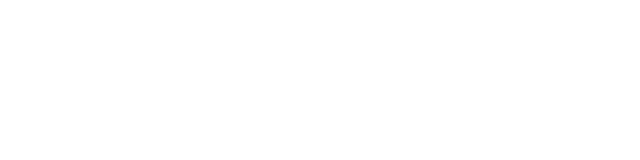
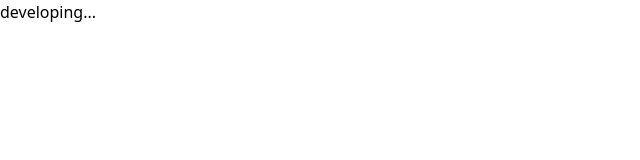
Before and after one commit to Charitha-Prabashwara/BloodDonation-FrontEnd, a React (Vite) app: page /aboutus in a window 1280 px wide. Before the commit this address had no page. Shown: the top 160 px of the page, without its empty margins (0-640 px from the left). Built offline with nearby package versions, Linux system fonts and the light colour scheme.

Commit message:
create 404 page and add new guest routs

```diff
--- a/src/Routes/guest.routes.jsx
+++ b/src/Routes/guest.routes.jsx
@@ -1,11 +1,15 @@
 import { BrowserRouter as GuestBrowserRouter, Route, Routes } from 'react-router-dom';
 import  Home from '../pages/Home';
+import NotFound from '../pages/404';
 
 function GuestRouter() {
   return (
     <GuestBrowserRouter>
       <Routes>
           <Route path="/" element={<Home />}/>
+          <Route path="/statistics" element={<NotFound />}/>
+          <Route path="/blog" element={<NotFound />}/>
+          <Route path="/aboutus" element={<NotFound />}/>
       </Routes>
     </GuestBrowserRouter>
   )
--- /dev/null
+++ b/src/pages/404.jsx
@@ -0,0 +1,15 @@
+import React from "react";
+const HtmlRenderer = () => {
+    return (
+     <h1>developing...</h1>
+    );
+  };
+function NotFound(){
+    return(
+      <>
+      <HtmlRenderer />
+      </>
+    )
+}
+
+export default NotFound;
```
